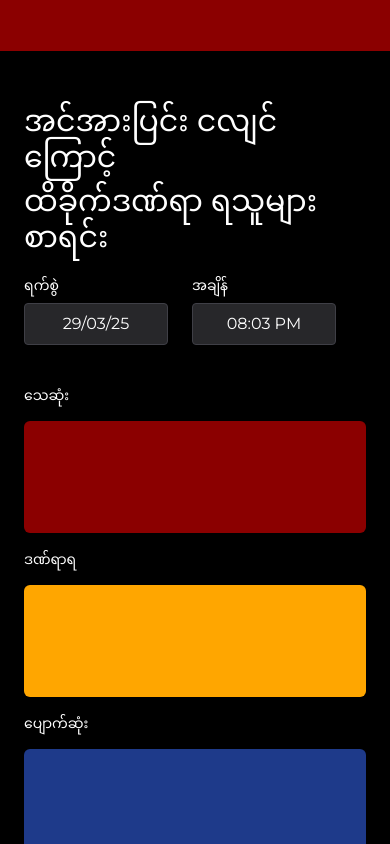
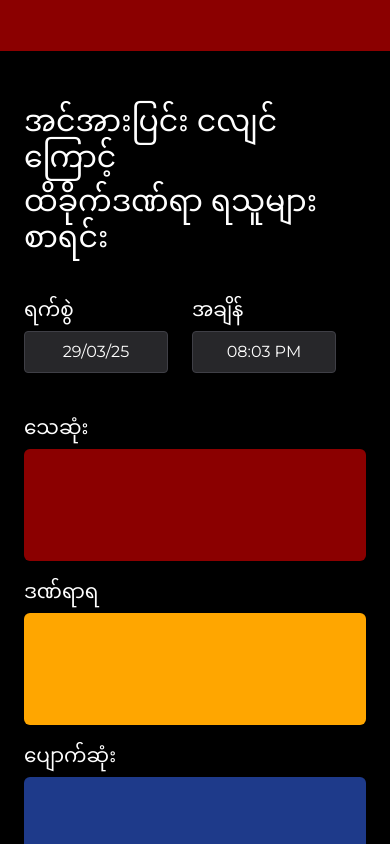
Before and after one commit to linnaungnaunghtun/earthquake, a React (Vite) app: page / in a window 390 px wide. Shown: the top 844 px of the page. Built offline with nearby package versions, Linux system fonts and the light colour scheme; no server answers; the database is empty; a web font is replaced by a local one.

Commit message:
fix margin bottom with box

```diff
--- a/src/features/public/components/New.jsx
+++ b/src/features/public/components/New.jsx
@@ -45,9 +45,9 @@ export default function New() {
         </div>
 
         {/* Date and Time Inputs */}
-        <div className="flex  md:justify-end gap-6 md:gap-4 mb-3">
+        <div className="flex  md:justify-end gap-6 md:gap-4 mb-3 mt-5">
           <div className="flex flex-col">
-            <label className="text-sm mb-2">ရက်စွဲ</label>
+            <label className="text-xl mb-2 ">ရက်စွဲ</label>
             <input
               type="text" readOnly
               value={time.toLocaleDateString('en-GB', { day: '2-digit', month: '2-digit', year: '2-digit' })}
@@ -56,7 +56,7 @@ export default function New() {
             />
           </div>
           <div className="flex flex-col">
-            <label className="text-sm mb-2 ">အချိန်</label>
+            <label className="text-xl mb-2 ">အချိန်</label>
             <input
              value={time.toLocaleTimeString('en-GB', { hour: '2-digit', minute: '2-digit',  hour12: true }).replace(/am/i, 'AM').replace(/pm/i, 'PM')}
               type="text" readOnly
@@ -70,20 +70,20 @@ export default function New() {
         {/* Stat Boxes */}
         <div className="grid grid-cols-1 md:grid-cols-3 gap-4">
           <div className="flex flex-col">
-          <h3 className='text-sm md:text-xl mb-4 font-medium'>သေဆုံး</h3>
+          <h3 className='text-xl  mb-2 font-medium'>သေဆုံး</h3>
             <div className="bg-death rounded-md h-28 flex items-center justify-center text-3xl font-bold">{info?.[0]?.
 total_dead
 }</div>
           </div>
 
           <div className="flex flex-col">
-          <h3 className='text-sm md:text-xl mb-4 font-medium'>ဒဏ်ရာရ</h3>
+          <h3 className='text-xl  mb-2 font-medium'>ဒဏ်ရာရ</h3>
             <div className="bg-injury rounded-md h-28 flex items-center justify-center text-3xl font-bold">{info?.[0]?.wounded_person
             }</div>
           </div>
 
           <div className="flex flex-col">
-          <h3 className='text-sm md:text-xl mb-4 font-medium'>ပျောက်ဆုံး</h3>
+          <h3 className='text-xl mb-2 font-medium'>ပျောက်ဆုံး</h3>
             <div className="bg-lost rounded-md h-28 flex items-center justify-center text-3xl font-bold">{info?.[0]?.
 missing_person}</div>
           </div>
```
